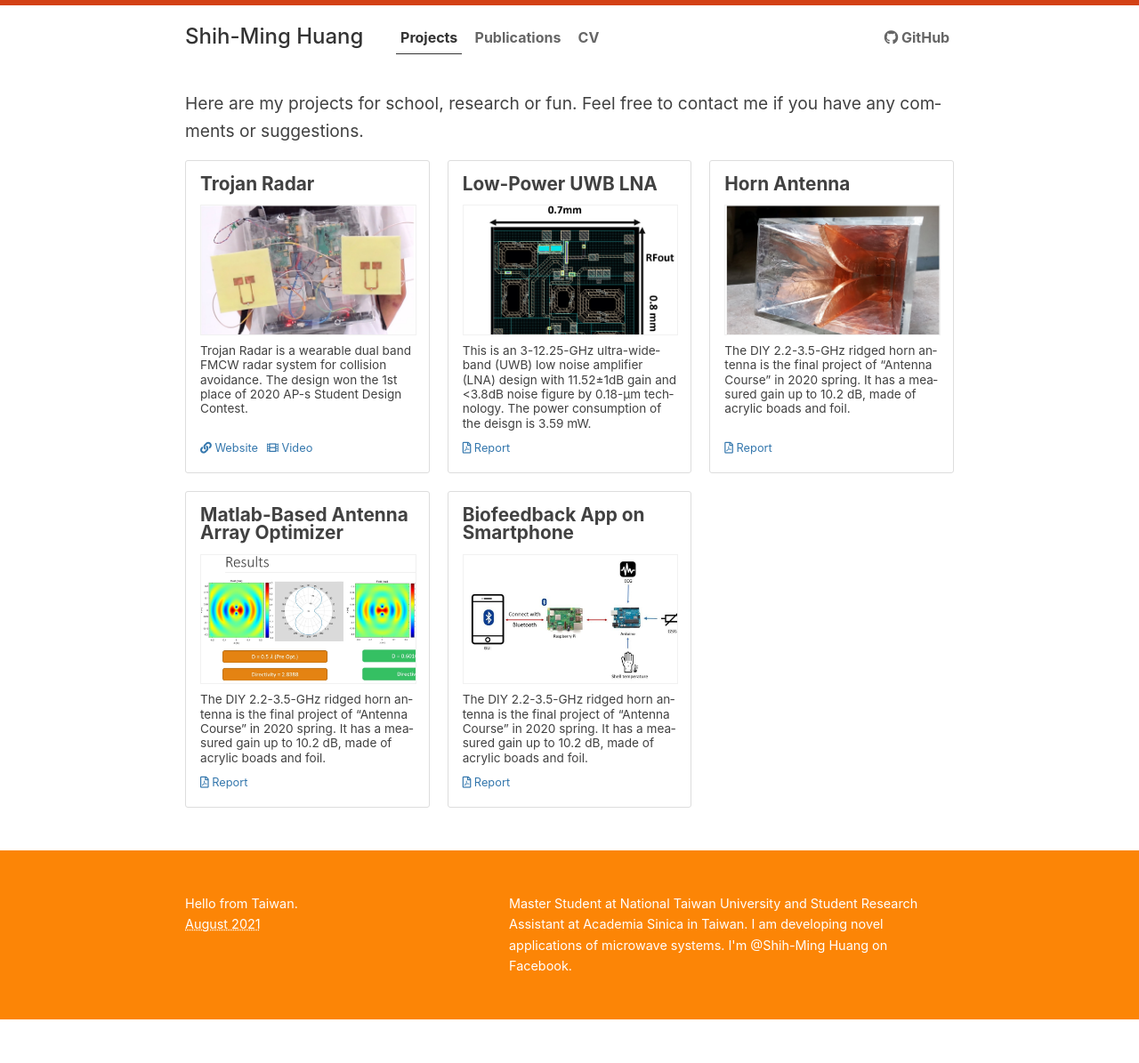
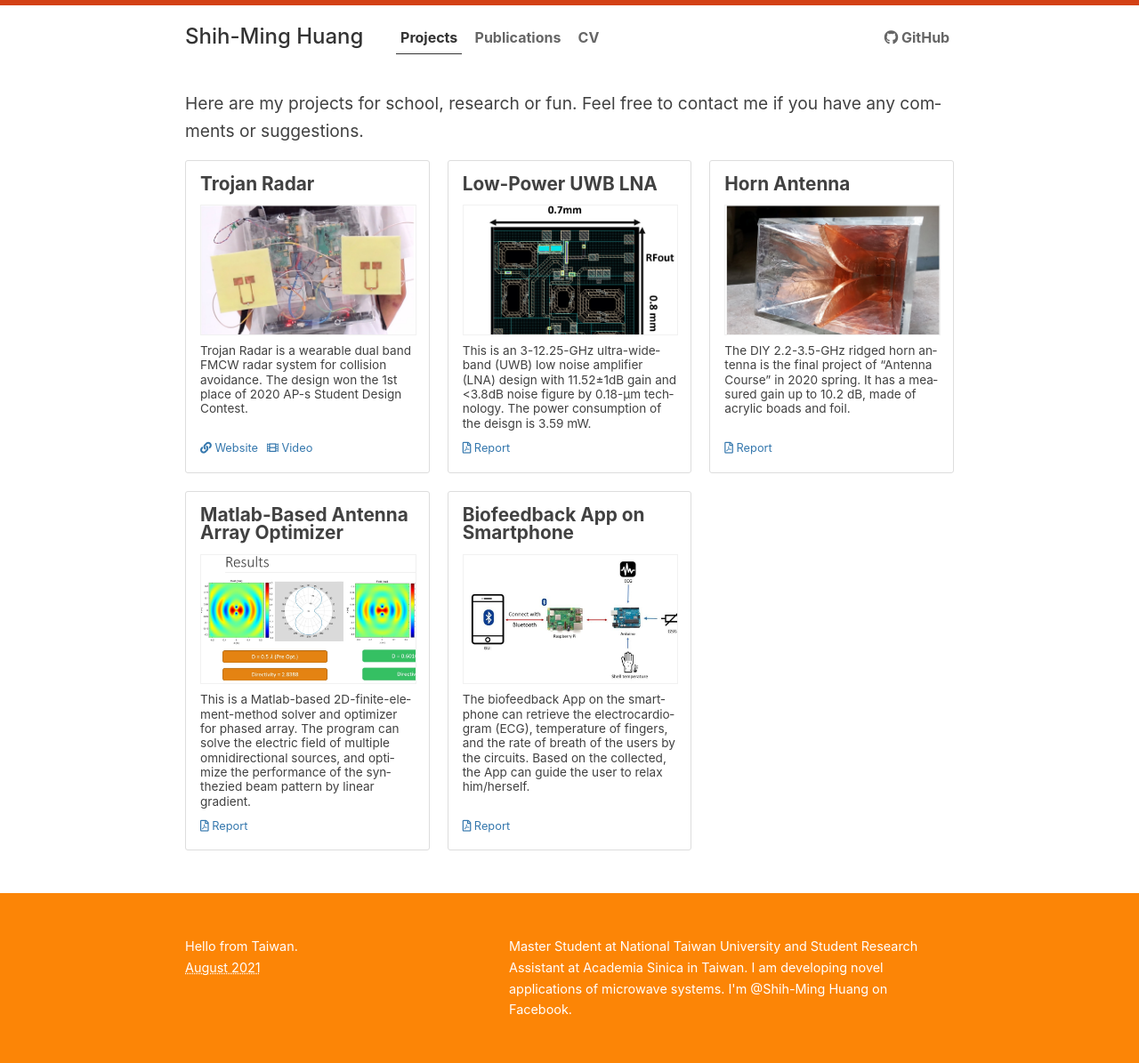
Before and after one commit to Shih-Ming/mypage, a Jekyll site: the page built from projects.md, in a window 1280 px wide. Shown: the whole page at 89% size. Built offline with Jekyll 4.4.1, drawn with Linux system fonts in a browser that asks for light colours; before the commit the page ends 1146 px from its top, so only the background shows below that.

Commit message:
edit the description of projects

```diff
--- a/_data/projects.yml
+++ b/_data/projects.yml
@@ -20,9 +20,9 @@
 - title: Matlab-Based Antenna Array Optimizer
   report: pptx/Matlab-Based-Antenna-Array-Optimizer.pptx
   image: arraySim.jpg
-  description: "The DIY 2.2-3.5-GHz ridged horn antenna is the final project of \"Antenna Course\" in 2020 spring. It has a measured gain up to 10.2 dB, made of acrylic boads and foil."
+  description: "This is a Matlab-based 2D-finite-element-method solver and optimizer for phased array. The program can solve the electric field of multiple omnidirectional sources, and optimize the performance of the synthezied beam pattern by linear gradient."
 
 - title: Biofeedback App on Smartphone
   report: report/2018-Biofeedback-Report.pdf
   image: biofeedback.jpg
-  description: "The DIY 2.2-3.5-GHz ridged horn antenna is the final project of \"Antenna Course\" in 2020 spring. It has a measured gain up to 10.2 dB, made of acrylic boads and foil."
+  description: "The biofeedback App on the smartphone can retrieve the electrocardiogram (ECG), temperature of fingers, and the rate of breath of the users by the circuits. Based on the collected, the App can guide the user to relax him/herself."
```
